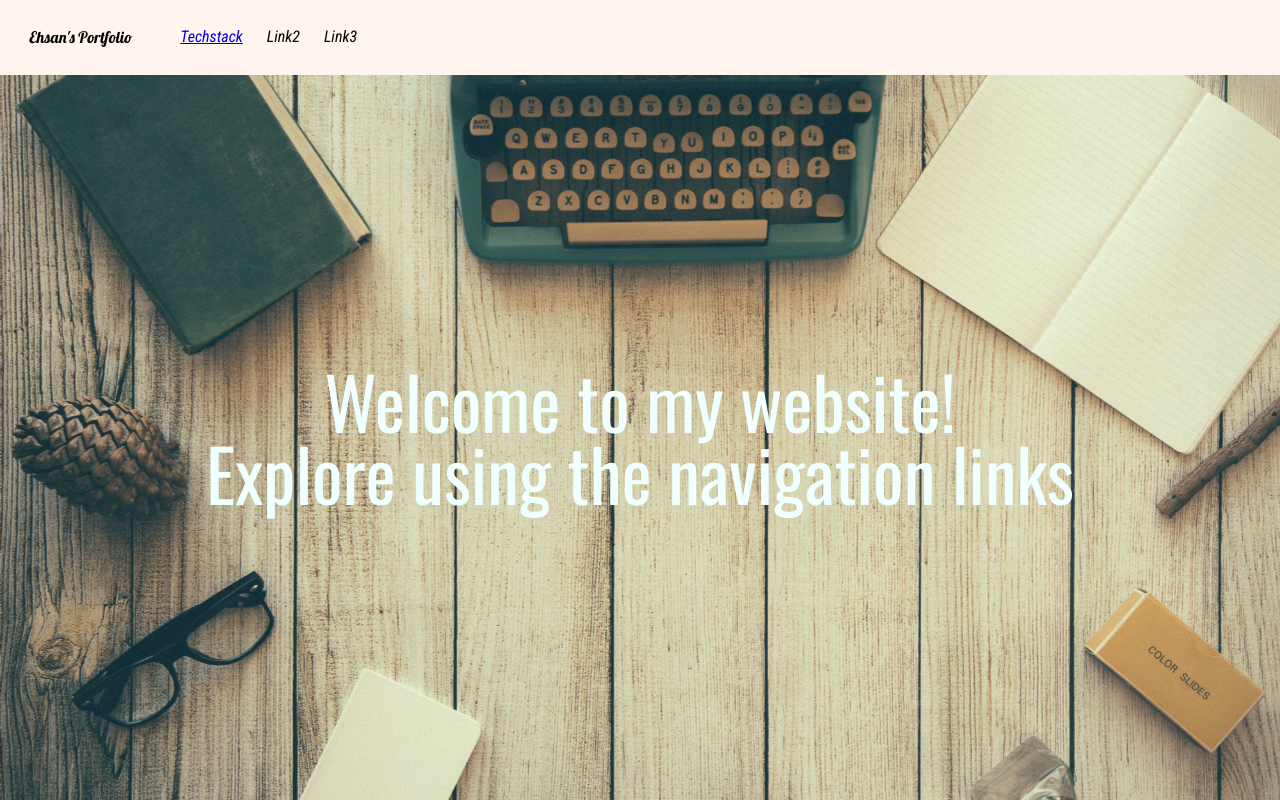
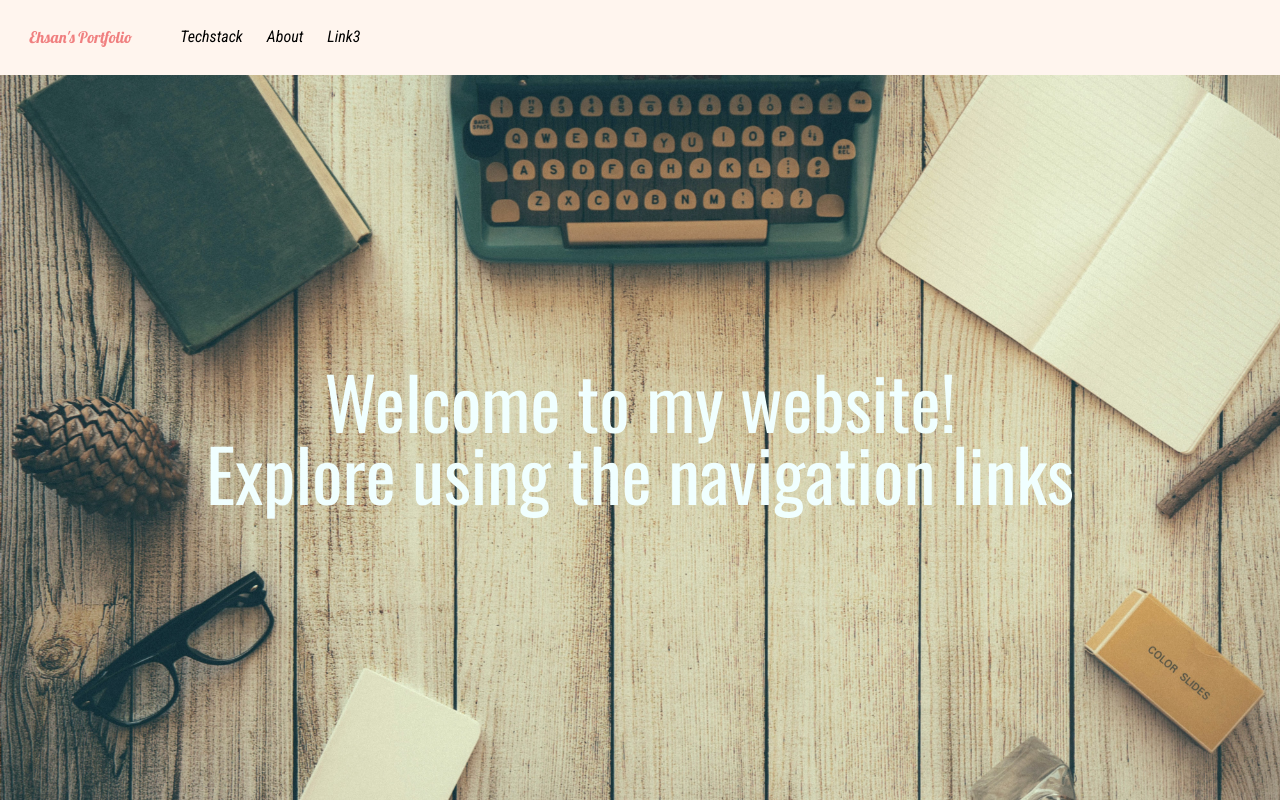
Before and after one commit to kyfohatl/portfolio-website-backend, a React (Create React App) app in the folder frontend/: page / in a window 1280 px wide. Built offline with nearby package versions, Linux system fonts and the light colour scheme.

Commit message:
Basic navbar completed

```diff
--- a/frontend/src/components/Navbar.css
+++ b/frontend/src/components/Navbar.css
@@ -14,10 +14,12 @@
   list-style-type: none;
   border-radius: 8px;
   font-family: 'Lobster', cursive;
+  color: lightcoral;
 }
 
 .navbar-logo:hover {
   background-color: gainsboro;
+  color: red;
 }
 
 .navbar-button {
@@ -31,3 +33,8 @@
 .navbar-button:hover {
   background-color: gainsboro;
 }
+
+.router-link {
+  color: black;
+  text-decoration: none;
+}
--- a/frontend/src/components/Navbar.tsx
+++ b/frontend/src/components/Navbar.tsx
@@ -6,8 +6,8 @@ export default function Navbar() {
   return (
     <nav className="navbar">
       <li className="navbar-logo">Ehsan's Portfolio</li>
-      <li className="navbar-button"><Link to="/techstack">Techstack</Link></li>
-      <li className="navbar-button">Link2</li>
+      <li className="navbar-button"><Link to="/techstack" className="router-link">Techstack</Link></li>
+      <li className="navbar-button"><Link to="/about" className="router-link">About</Link></li>
       <li className="navbar-button">Link3</li>
     </nav>
   )
--- a/frontend/src/index.tsx
+++ b/frontend/src/index.tsx
@@ -6,6 +6,7 @@ import Home from './pages/Home';
 import reportWebVitals from './reportWebVitals';
 import { BrowserRouter, Routes, Route } from "react-router-dom";
 import Techstack from "./pages/Techstack";
+import About from "./pages/About";
 
 ReactDOM.render(
   <React.StrictMode>
@@ -13,6 +14,7 @@ ReactDOM.render(
       <Routes>
         <Route path="/" element={<Home />} />
         <Route path="techstack" element={<Techstack />} />
+        <Route path="about" element={<About />} />
       </Routes>
     </BrowserRouter>
   </React.StrictMode>,
--- /dev/null
+++ b/frontend/src/pages/About.tsx
@@ -0,0 +1,5 @@
+export default function About() {
+  return (
+    <p>This is the about page!</p>
+  )
+}
```
